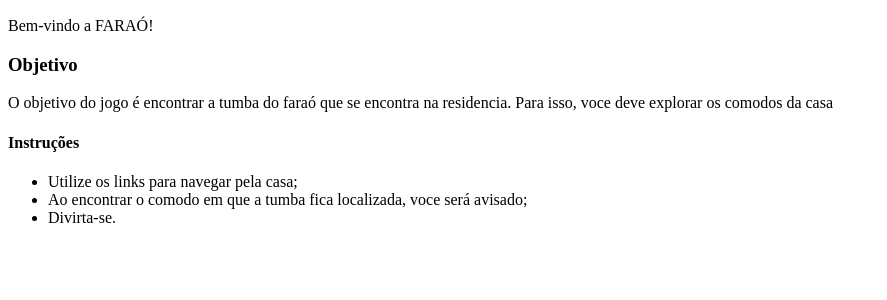
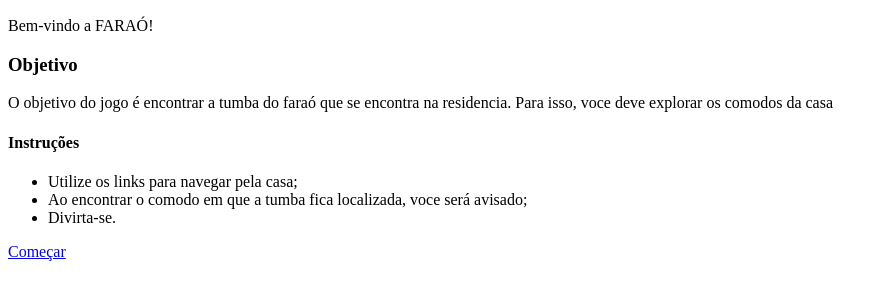
Before and after one commit to BrendoHenry/farao, a plain HTML site: page index.html in a window 1280 px wide. Shown: the part 50-350 px from the top of the page, without its empty margins (0-887 px from the left). Drawn offline with Linux system fonts and the light colour scheme.

Commit message:
link da rua adicionado

```diff
--- a/index.html
+++ b/index.html
@@ -17,6 +17,6 @@
         <li>Ao encontrar o comodo em que a tumba fica localizada, voce será avisado;</li>
         <li>Divirta-se.</li>
     </ul>
-
+    <a href="rua.html">Começar</a>
 </body>
 </html>
```
